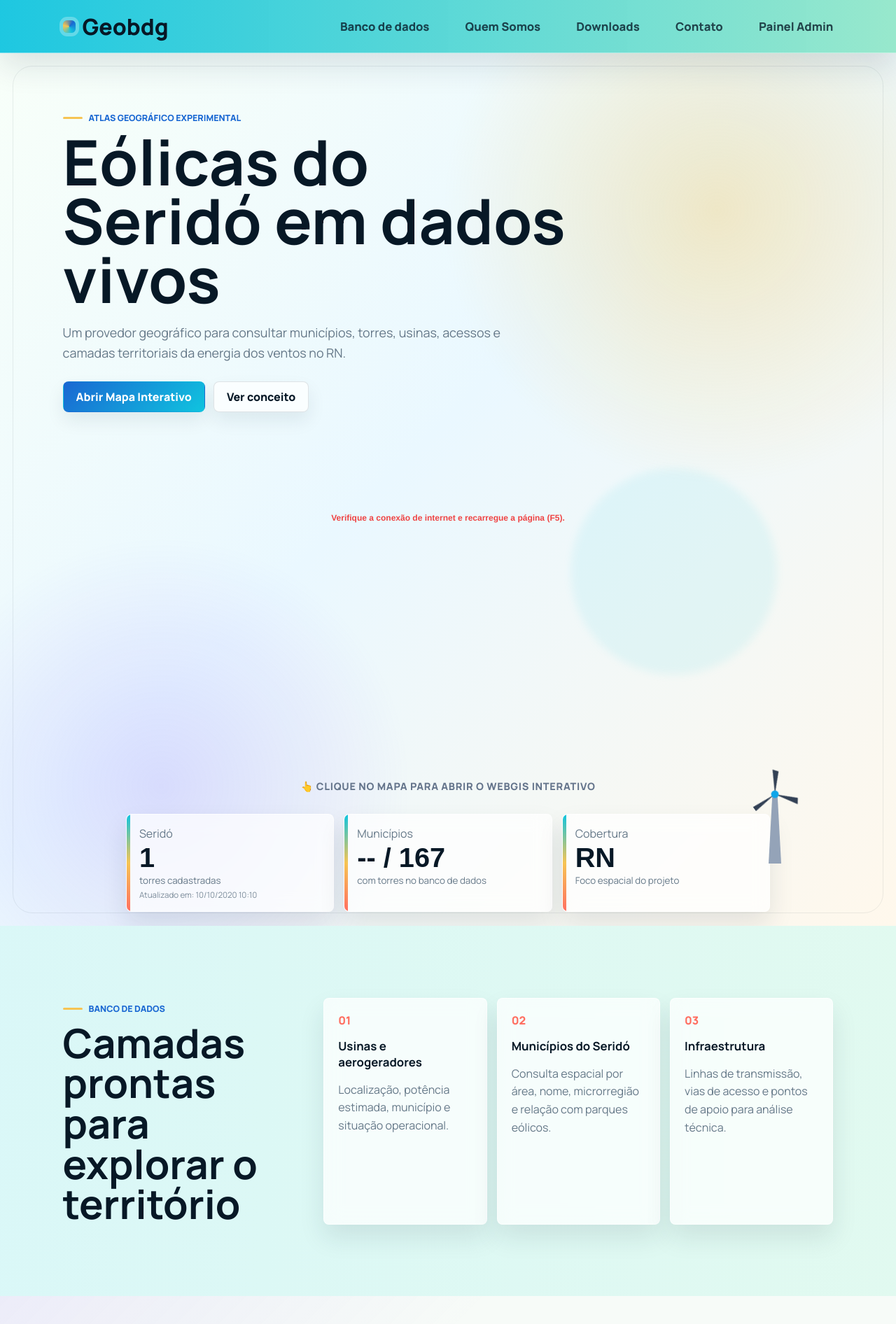
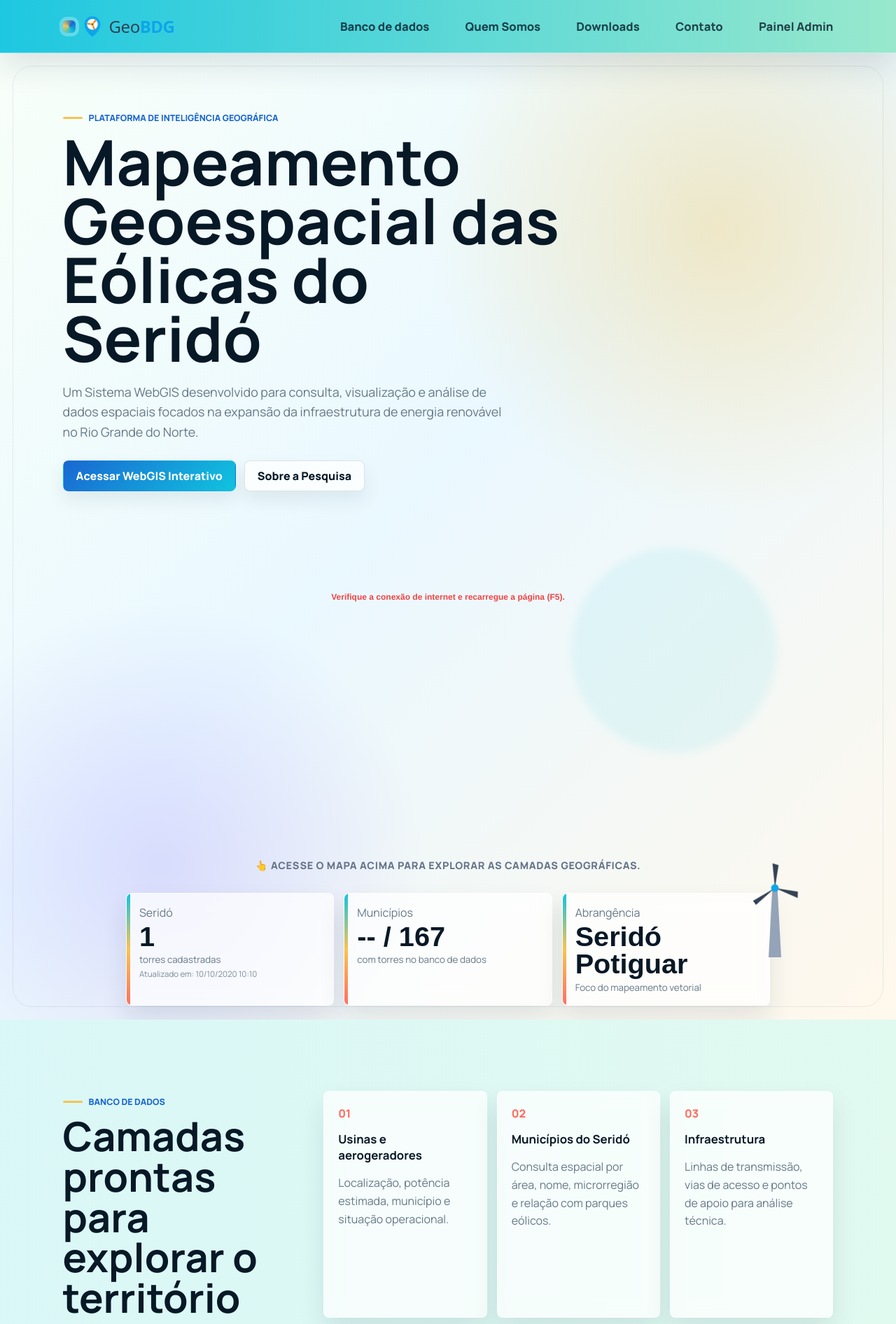
Before and after one commit to Igorhls/serido_geodb, a Django app: template WEBGIS/mapas/templates/inicio.html in a window 1280 px wide. Shown: the top 1892 px of the page at 70% size. Run offline with Django 4.2, Linux system fonts and the light colour scheme; the template is opened without the code that fills it: most values are stand-ins (such as "Sample title", 1, 10 or a date in 2020); some libraries are stand-ins or nearby versions.

Commit message:
Atualiza identidade visual (logo animada SVG) e textos institucionais e científicos na home page e demais telas

```diff
--- a/WEBGIS/mapas/templates/inicio.html
+++ b/WEBGIS/mapas/templates/inicio.html
@@ -38,7 +38,25 @@
   </head>
   <body>
     <header class="topbar">
-      <a class="brand" href="#inicio">Geobdg</a>
+      {% url 'lista_downloads' as downloads_url %}
+      <a class="brand logo-geobdg" href="{{ downloads_url|default:'#'|slice:':-10' }}#inicio">
+        <svg width="32" height="32" viewBox="0 0 50 50" xmlns="http://www.w3.org/2000/svg">
+          <!-- Pino do Mapa (Azul) -->
+          <path d="M25,2 A18,18 0 0,0 7,20 C7,35 25,48 25,48 C25,48 43,35 43,20 A18,18 0 0,0 25,2 Z" fill="#0ea5e9" />
+          <!-- Fundo Vazado -->
+          <circle cx="25" cy="20" r="12" fill="#ffffff" />
+          <!-- Hélices Eólicas Animadas (Laranja) -->
+          <g class="logo-helice" fill="#f97316">
+            <path d="M24.2,20 L23,10 A2,2 0 0,1 27,10 L25.8,20 Z" />
+            <path d="M24.2,20 L23,10 A2,2 0 0,1 27,10 L25.8,20 Z" transform="rotate(120 25 20)" />
+            <path d="M24.2,20 L23,10 A2,2 0 0,1 27,10 L25.8,20 Z" transform="rotate(240 25 20)" />
+          </g>
+          <!-- Eixo Central do Motor -->
+          <circle cx="25" cy="20" r="3.5" fill="#eab308" />
+          <circle cx="25" cy="20" r="1.5" fill="#334155" />
+        </svg>
+        <span>Geo<strong>BDG</strong></span>
+      </a>
       <nav class="menu">
         <a href="#banco">Banco de dados</a>
         <a href="#quem-somos">Quem Somos</a>
@@ -51,12 +69,12 @@
     <main id="inicio">
       <section class="hero" style="position: relative; padding-bottom: 20px;">
         <div class="hero-copy">
-          <p class="eyebrow">Atlas geográfico experimental</p>
-          <h1 id="titulo-principal">Eólicas do Seridó em dados vivos</h1>
-          <p>Um provedor geográfico para consultar municípios, torres, usinas, acessos e camadas territoriais da energia dos ventos no RN.</p>
+          <p class="eyebrow">Plataforma de Inteligência Geográfica</p>
+          <h1 id="titulo-principal">Mapeamento Geoespacial das Eólicas do Seridó</h1>
+          <p>Um Sistema WebGIS desenvolvido para consulta, visualização e análise de dados espaciais focados na expansão da infraestrutura de energia renovável no Rio Grande do Norte.</p>
           <div class="hero-actions">
-            <a href="{% url 'pagina_mapa' %}">Abrir Mapa Interativo</a>
-            <a href="#quem-somos">Ver conceito</a>
+            <a href="/mapas/mapa/">Acessar WebGIS Interativo</a>
+            <a href="#quem-somos">Sobre a Pesquisa</a>
           </div>
         </div>
 
@@ -65,7 +83,7 @@
           <div id="mapa-ibge" style="height: 560px; width: 100%; z-index: 1;" title="Clique em um município para abrir o WebGIS"></div>
 
           <a href="{% url 'pagina_mapa' %}" style="text-decoration: none; cursor: pointer; margin-top: -15px; font-weight: 800; color: #64748b; font-size: 0.9rem; letter-spacing: 0.05em; text-transform: uppercase; z-index: 2; transition: color 0.2s;" onmouseover="this.style.color='#0ea5e9'" onmouseout="this.style.color='#64748b'">
-            👆 Clique no mapa para abrir o WebGIS interativo
+            👆 Acesse o mapa acima para explorar as camadas geográficas.
           </a>
         </div>
 
@@ -86,9 +104,9 @@
             <small>com torres no banco de dados</small>
           </div>
           <div>
-            <span>Cobertura</span>
-            <strong>RN</strong>
-            <small>Foco espacial do projeto</small>
+            <span>Abrangência</span>
+            <strong>Seridó Potiguar</strong>
+            <small>Foco do mapeamento vetorial</small>
           </div>
         </aside>
 
@@ -114,12 +132,17 @@
         </div>
       </section>
       <section id="quem-somos" class="about-section">
-        <p class="eyebrow">Quem somos</p><h2>Geobdg conecta energia, mapa e decisão pública.</h2>
-        <p>Este protótipo demonstra uma plataforma geográfica para organizar informações de parques eólicos do Seridó em uma experiência simples, visual e acessível.</p>
+        <p class="eyebrow">Quem Somos</p>
+        <h2>Pesquisa, Vetorização e Análise Socioambiental</h2>
+        <p>Somos estudantes e pesquisadores do <strong>Instituto Federal do Rio Grande do Norte (IFRN)</strong>, vinculados ao <strong>Laboratório de Tecnologia Mineral e Materiais (LT2M)</strong>. O nosso projeto teve como foco principal a criação de um banco de dados georreferenciado, desenvolvido a partir da vetorização das torres eólicas localizadas na região do Seridó Potiguar.</p>
+        <p style="margin-top: 15px;">Um dos nossos grandes objetivos é democratizar o acesso a essas informações. Para isso, criamos este site <strong>Geobdg</strong> utilizando geotecnologias (WebGIS), oferecendo uma ferramenta voltada para a análise socioambiental e a gestão espacial dos parques eólicos da região.</p>
       </section>
+
       <section id="contato" class="contact-section">
-        <p class="eyebrow">Contato</p><h2>Dados para pesquisa, gestão e transparência.</h2>
-        <a href="mailto:contato@geobdg.local">contato@geobdg.local</a>
+        <p class="eyebrow">Apoio Institucional e Fomento</p>
+        <h2>Projeto financiado pelo CNPq (PIBIC-Af)</h2>
+        <p>Este projeto conta com o financiamento do <strong>CNPq</strong>, desenvolvido sob o escopo do Programa PIBIC-Af, tendo sido contemplado pelo <strong>Edital nº 19/2025 - PROPI/RE/IFRN</strong>.</p>
+        <a href="mailto:contato@geobdg.local" style="margin-top: 20px; display: inline-block; font-weight: 600; color: #0ea5e9;">contato@geobdg.local</a>
       </section>
     </main>
 
--- a/WEBGIS/static/style.css
+++ b/WEBGIS/static/style.css
@@ -784,3 +784,24 @@ h2 {
   color: #a82e23;
   border: 1px solid rgba(255, 111, 97, 0.25);
 }
+
+/* --- ESTILOS DA LOGO GEOBDG --- */
+.logo-geobdg {
+  display: flex;
+  align-items: center;
+  gap: 8px;
+  text-decoration: none;
+  font-family: system-ui, -apple-system, sans-serif;
+  font-size: 1.5rem;
+  color: #334155 !important;
+  letter-spacing: -0.02em;
+}
+.logo-geobdg span { font-weight: 500; }
+.logo-geobdg strong { font-weight: 800; color: #0ea5e9; }
+.logo-helice {
+  transform-origin: 25px 20px;
+  animation: spinLogo 15s linear infinite;
+  transition: animation-duration 0.3s ease;
+}
+.logo-geobdg:hover .logo-helice { animation-duration: 2.5s; }
+@keyframes spinLogo { 100% { transform: rotate(360deg); } }
```
Also changed, not shown: WEBGIS/mapas/templates/mapas/downloads.html (+18 -1 lines), WEBGIS/mapas/templates/upload.html (+18 -1 lines).
